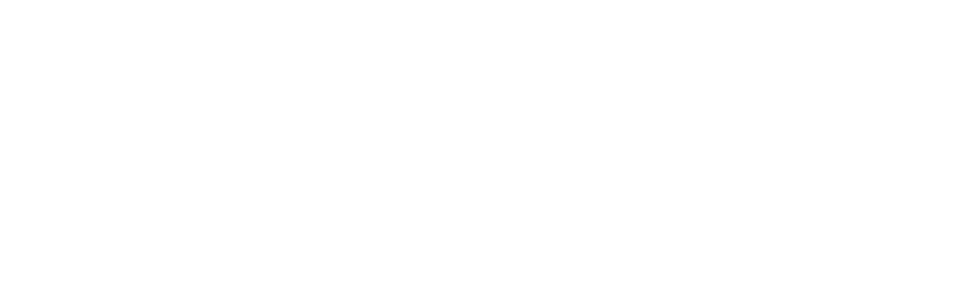
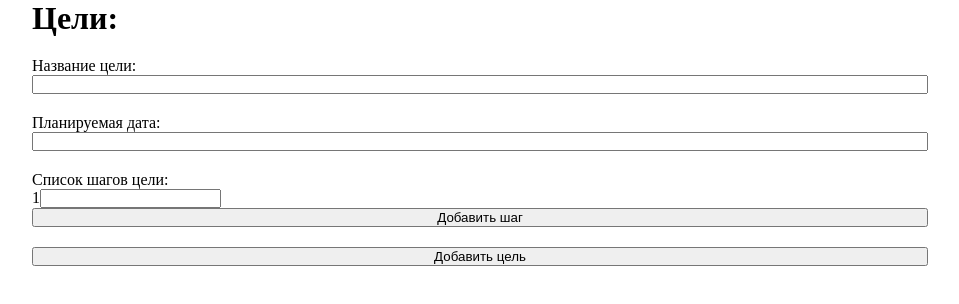
Before and after one commit to SterbenKiubi/CODE.MU-Projects, a plain HTML site: page OrganazerGoals/index.html in a window 1280 px wide. Shown: the whole page, without its empty margins (160-1119 px from the left). Drawn offline with Linux system fonts and the light colour scheme.

Commit message:
add basic layout

```diff
--- a/OrganazerGoals/index.html
+++ b/OrganazerGoals/index.html
@@ -7,7 +7,28 @@
     <link rel="stylesheet" href="style.css">
 </head>
 <body>
-
+    <div class="container">
+        <div class="wrapper-goals">
+            <h1>Цели:</h1>
+            <div class="goal">
+                <p>Название цели:</p>
+                <input id="goal-name" type="text">
+            </div>
+            <div class="goal">
+                <p>Планируемая дата:</p>
+                <input id="goal-date" type="text">
+            </div>
+            <div class="goal">
+                <p>Список шагов цели:</p>
+                <div class="step">
+                    <p>1</p>
+                    <input class="step-name" type="text">
+                </div>
+                <input type="submit" value="Добавить шаг">
+            </div>
+            <input type="submit" value="Добавить цель">
+        </div>
+    </div>
     <script src="scrips.js"></script>
 </body>
 </html>
--- a/OrganazerGoals/style.css
+++ b/OrganazerGoals/style.css
@@ -0,0 +1,32 @@
+* {
+  margin: 0;
+  padding: 0;
+}
+
+body,
+html {
+  height: 100%;
+}
+
+.container {
+  height: 100%;
+  display: flex;
+  flex-direction: column;
+  align-items: center;
+}
+
+.wrapper-goals {
+    width: 70%;
+    display: flex;
+    flex-direction: column;
+    gap: 20px;
+}
+
+.goal {
+    display: flex;
+    flex-direction: column;
+}
+
+.step {
+    display: flex;
+}
```
